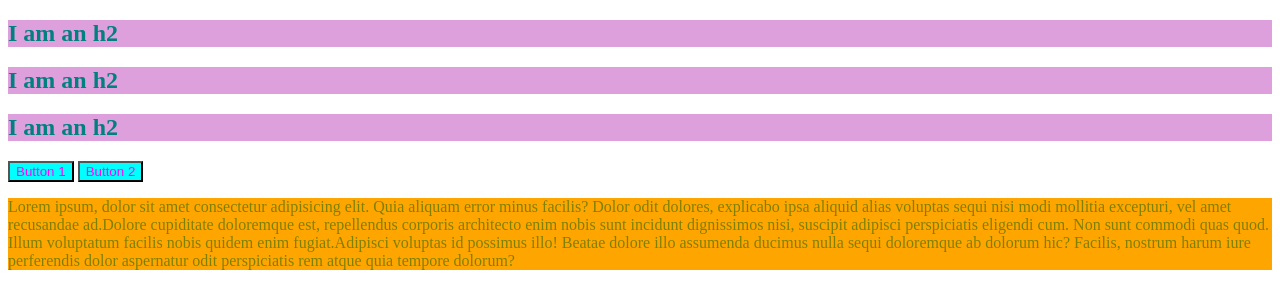
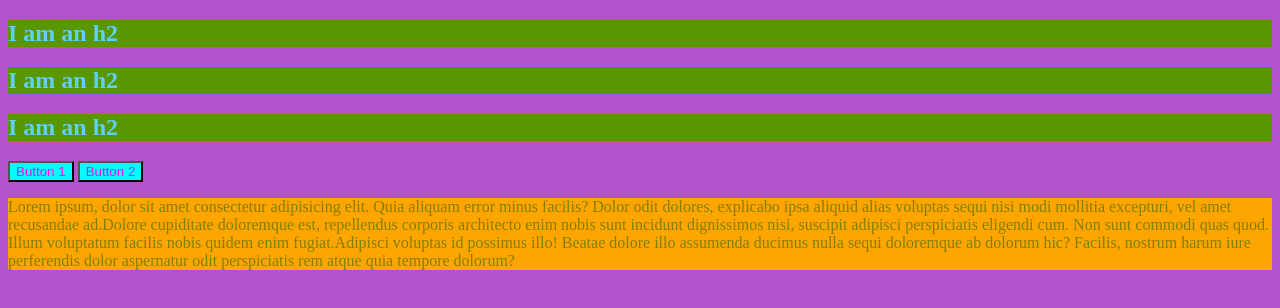
Before and after one commit to zacharyburleson1/udemy60-cssIntro, a plain HTML site: page index.html in a window 1280 px wide. Drawn offline with Linux system fonts and the light colour scheme.

Commit message:
Update app.css
Added rgb and hex colors.

```diff
--- a/app.css
+++ b/app.css
@@ -1,6 +1,6 @@
 h2 {
-    color: teal;
-    background-color: plum;
+    color: #5FCFFC;
+    background-color: rgb(89, 151, 0);
 }
 
 button {
@@ -12,3 +12,7 @@ p {
     color: olive;
     background: orange;
 }
+
+body {
+    background-color: #b253cc;
+}
```
